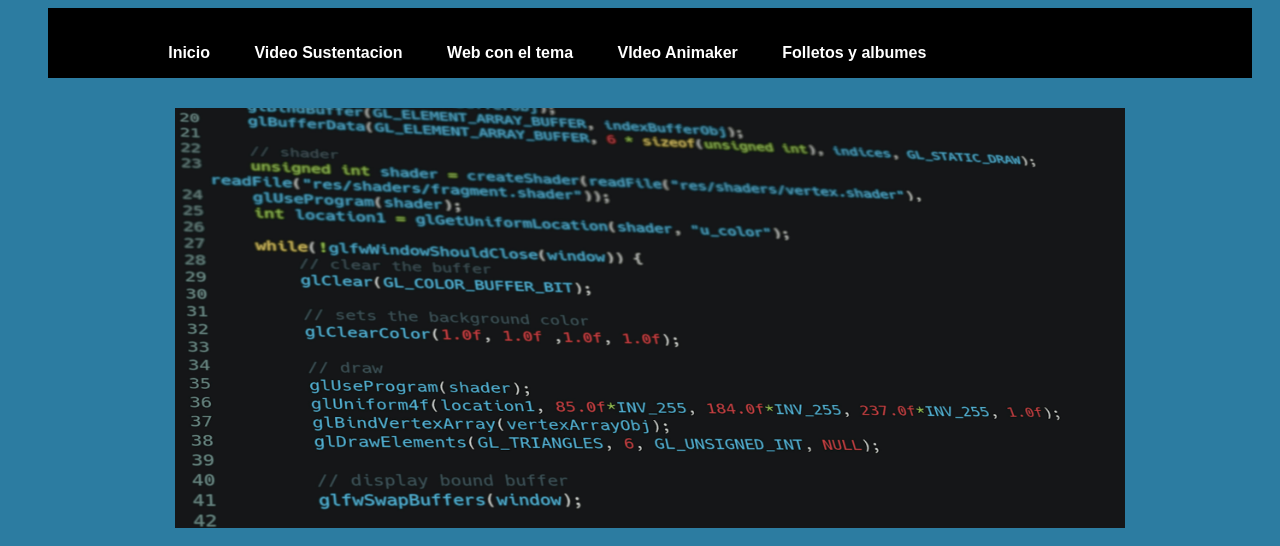
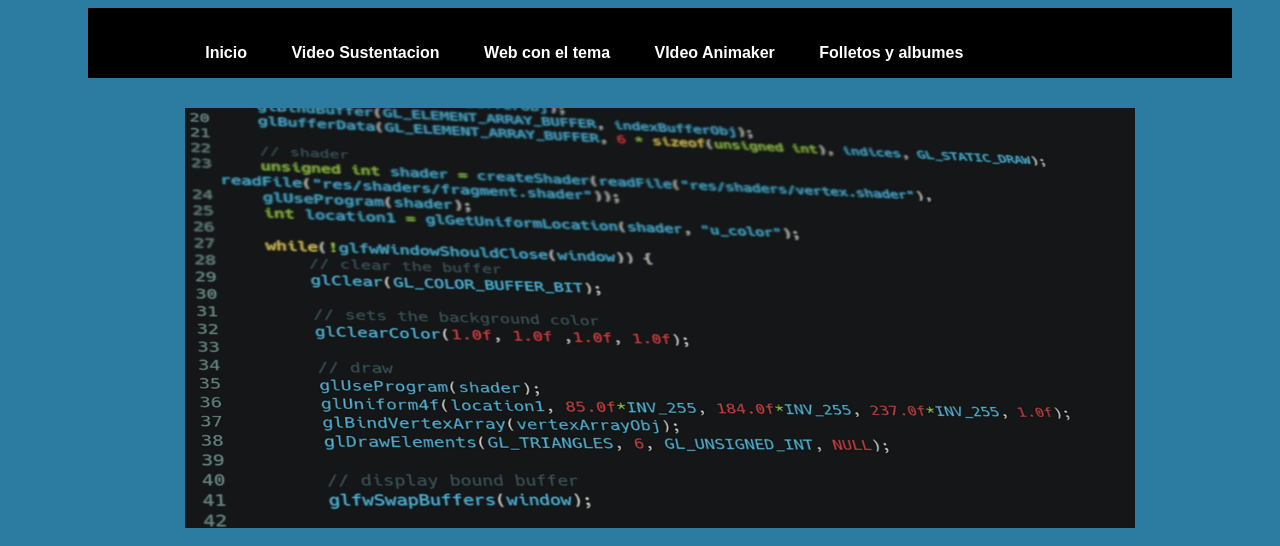
Before and after one commit to yurlis145/pagina-web2, a plain HTML site: page index.html in a window 1280 px wide. Shown: the top 546 px of the page. Drawn offline with Linux system fonts and the light colour scheme.

Commit message:
Update index.html

```diff
--- a/index.html
+++ b/index.html
@@ -9,13 +9,11 @@
     <link rel="stylesheet" href="../css/style.css">
 </head>
 <body>
+    <div>
+        <head>
+        <div>
+        <nav class="navbar">
 
-    <header class="header">
-        <div class="menu container">
-
-
-
-            <nav class="navbar">
             <ul class="nav-list">
                 <li class="nav-item"><a href="../index.html">Inicio</a></li>
                 <li class="nav-item"><a href="html/sustentacion.html">Video Sustentacion</a></li>
```
Lines whose indentation alone changed are shown as unchanged.
